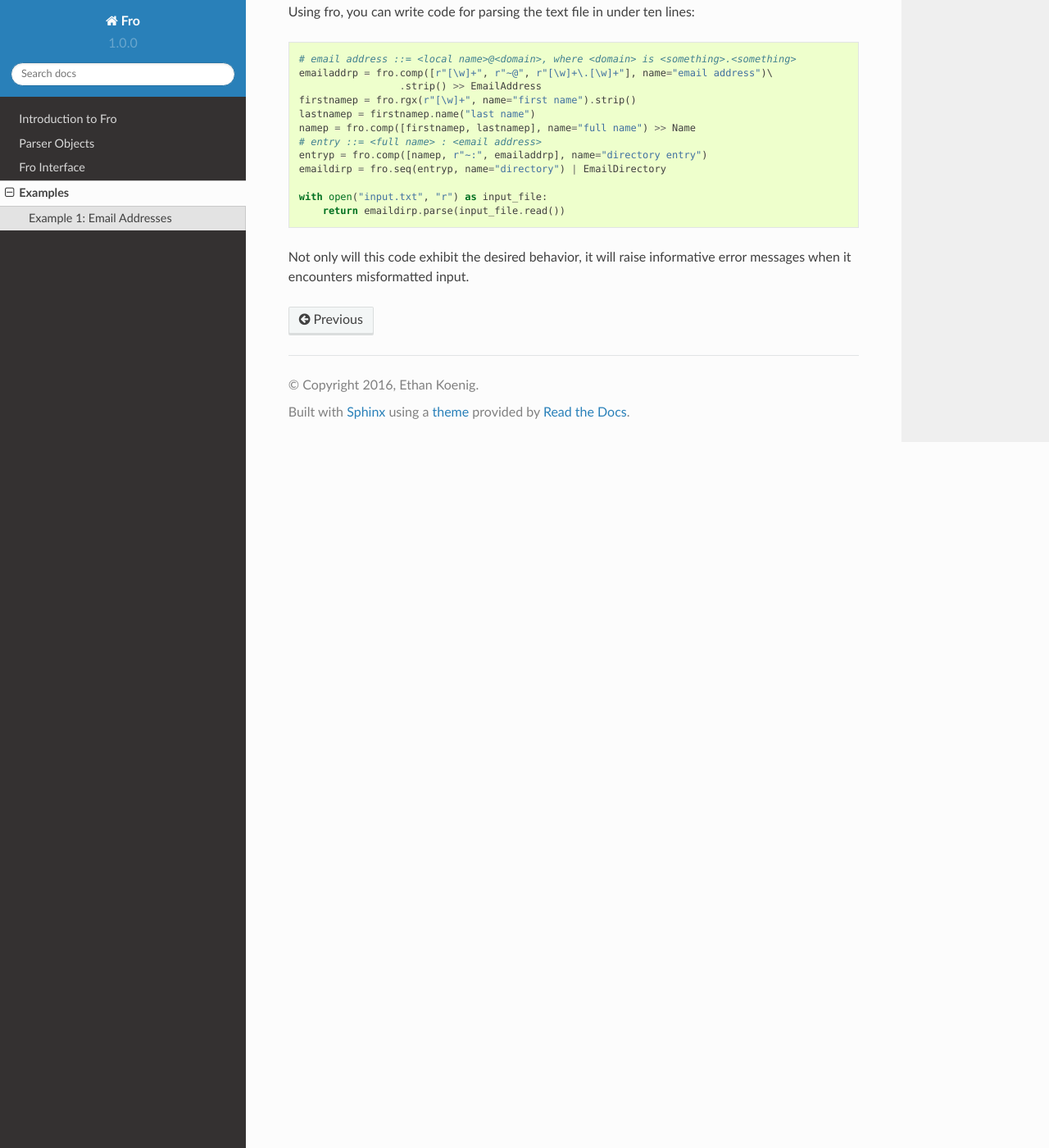
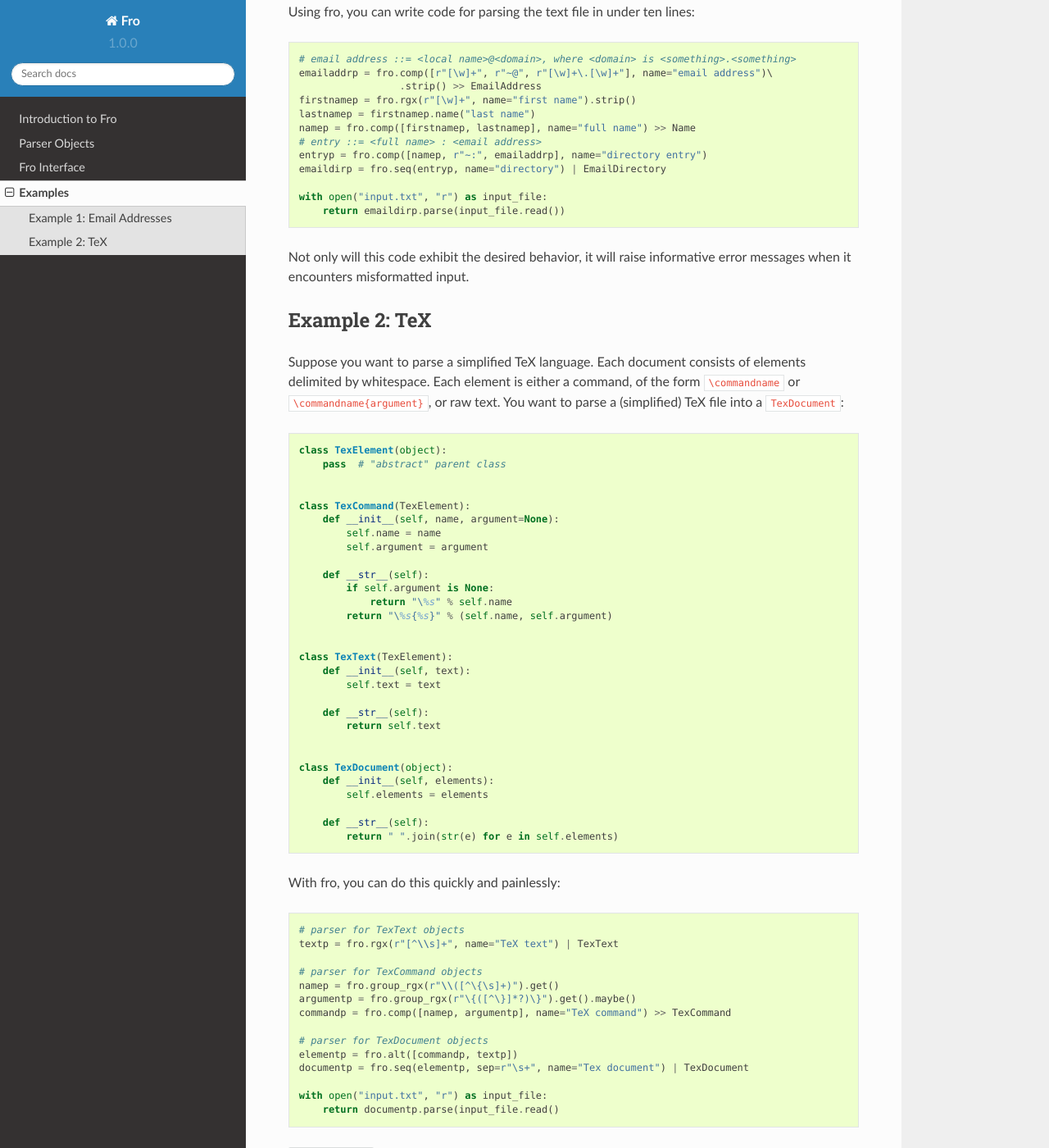
Before and after one commit to ethantkoenig/fro, a Sphinx documentation site: the page built from docs/examples.rst, in a window 1280 px wide and 1400 px high, scrolled down 876 px. Shown: the whole window at 82% size. Built offline with Sphinx 7.4.7 and the Read the Docs theme 2.0.0, drawn with Linux system fonts in a browser that asks for light colours.

Commit message:
Add TeX example to docs

```diff
--- a/docs/examples.rst
+++ b/docs/examples.rst
@@ -60,3 +60,57 @@ Using fro, you can write code for parsing the text file in under ten lines::
 
 Not only will this code exhibit the desired behavior, it will raise informative error messages when it encounters
 misformatted input.
+
+Example 2: TeX
+--------------
+
+Suppose you want to parse a simplified TeX language. Each document consists of elements delimited by whitespace. Each
+element is either a command, of the form ``\commandname`` or ``\commandname{argument}``, or raw text. You want to parse
+a (simplified) TeX file into a ``TexDocument``::
+
+    class TexElement(object):
+        pass  # "abstract" parent class
+
+
+    class TexCommand(TexElement):
+        def __init__(self, name, argument=None):
+            self.name = name
+            self.argument = argument
+
+        def __str__(self):
+            if self.argument is None:
+                return "\%s" % self.name
+            return "\%s{%s}" % (self.name, self.argument)
+
+
+    class TexText(TexElement):
+        def __init__(self, text):
+            self.text = text
+
+        def __str__(self):
+            return self.text
+
+
+    class TexDocument(object):
+        def __init__(self, elements):
+            self.elements = elements
+
+        def __str__(self):
+            return " ".join(str(e) for e in self.elements)
+
+With fro, you can do this quickly and painlessly::
+
+    # parser for TexText objects
+    textp = fro.rgx(r"[^\\s]+", name="TeX text") | TexText
+
+    # parser for TexCommand objects
+    namep = fro.group_rgx(r"\\([^\{\s]+)").get()
+    argumentp = fro.group_rgx(r"\{([^\}]*?)\}").get().maybe()
+    commandp = fro.comp([namep, argumentp], name="TeX command") >> TexCommand
+
+    # parser for TexDocument objects
+    elementp = fro.alt([commandp, textp])
+    documentp = fro.seq(elementp, sep=r"\s+", name="Tex document") | TexDocument
+
+    with open("input.txt", "r") as input_file:
+        return documentp.parse(input_file.read()
```
Also changed, not shown: 10 other files.
